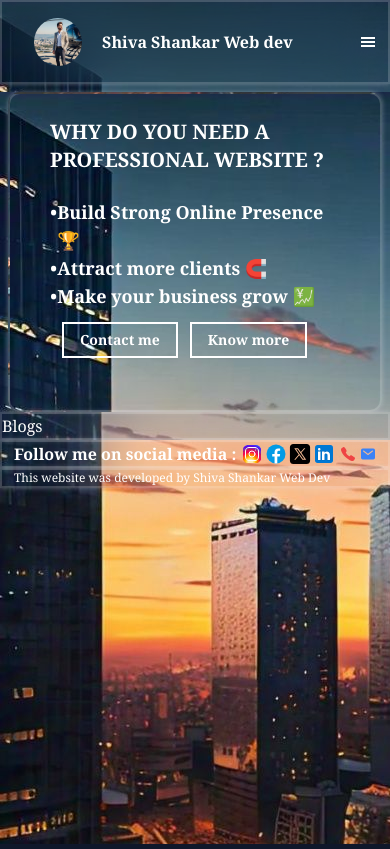
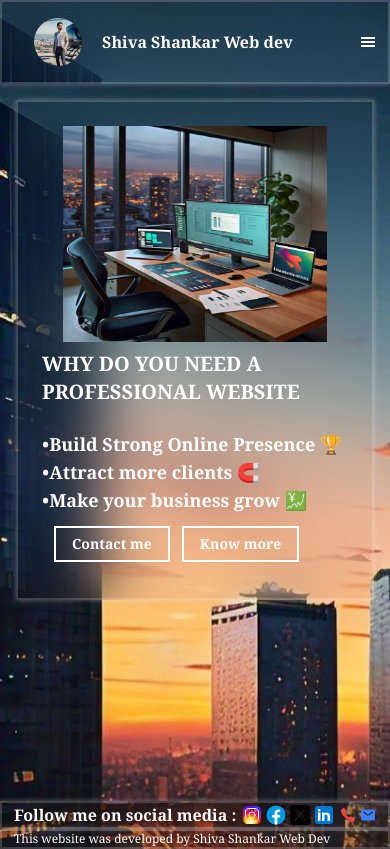
Before and after one commit to monster-1951/portfolio-website, a Next.js app: page / in a window 390 px wide. Built offline with nearby package versions, Linux system fonts and the light colour scheme.

Commit message:
Removed blog section currently  , but it will be included in further updates

```diff
--- a/src/app/page.tsx
+++ b/src/app/page.tsx
@@ -1,10 +1,8 @@
-import Blogs from "@/components/custom/Blogs";
 import HeroSection from "@/components/custom/HeroSection";
 export default function Home() {
   return (
     <main className="bgImage">
       <HeroSection />
-      <Blogs/>
     </main>
   );
 }
--- a/src/components/custom/HeroSection.tsx
+++ b/src/components/custom/HeroSection.tsx
@@ -6,11 +6,19 @@ import Link from "next/link";
 
 const HeroSection = () => {
   return (
-    <div className="heroBgImage glass mt-2 mx-2 border-4 border-black rounded-xl flex flex-1 space-x-4  p-4 h-fit">
-      <div className="h-fit w-full p-3 font-medium ">
+    <div className=" flex flex-1 space-x-4  p-4 h-[85vh] sm:h-[90vh]">
+      <div className="flex glass h-fit w-fit mx-auto">
+        <div className="h-fit w-full p-3 font-medium">
+          <div className="w-full flex rounded-xl">
+            <Image
+              alt="Hero Image"
+              src={HeroImage}
+              className=" mx-auto h-60 w-[80%] sm:w-[50%] md:hidden rounded-xl py-3"
+            />
+          </div>
           <div className="text-xl">
             <h1 className="md:text-2xl p-3 font-extrabold text-xl -mt-4">
-            WHY DO YOU NEED A PROFESSIONAL WEBSITE ?
+              WHY DO YOU NEED A PROFESSIONAL WEBSITE
             </h1>
             <div className="p-3 font-semibold md:text-2xl text-lg">
               <div className="flex">
@@ -47,8 +55,9 @@ const HeroSection = () => {
         <Image
           alt="Hero Image"
           src={HeroImage}
-        className="hidden sm:inline sm:h-60 w-auto h-20 rounded-xl"
+          className="hidden md:inline sm:h-60 w-[60%] xl:w-[40%]  rounded-xl p-2 mt-5"
         />
+      </div>
     </div>
   );
 };
```
Lines whose indentation alone changed are shown as unchanged.
